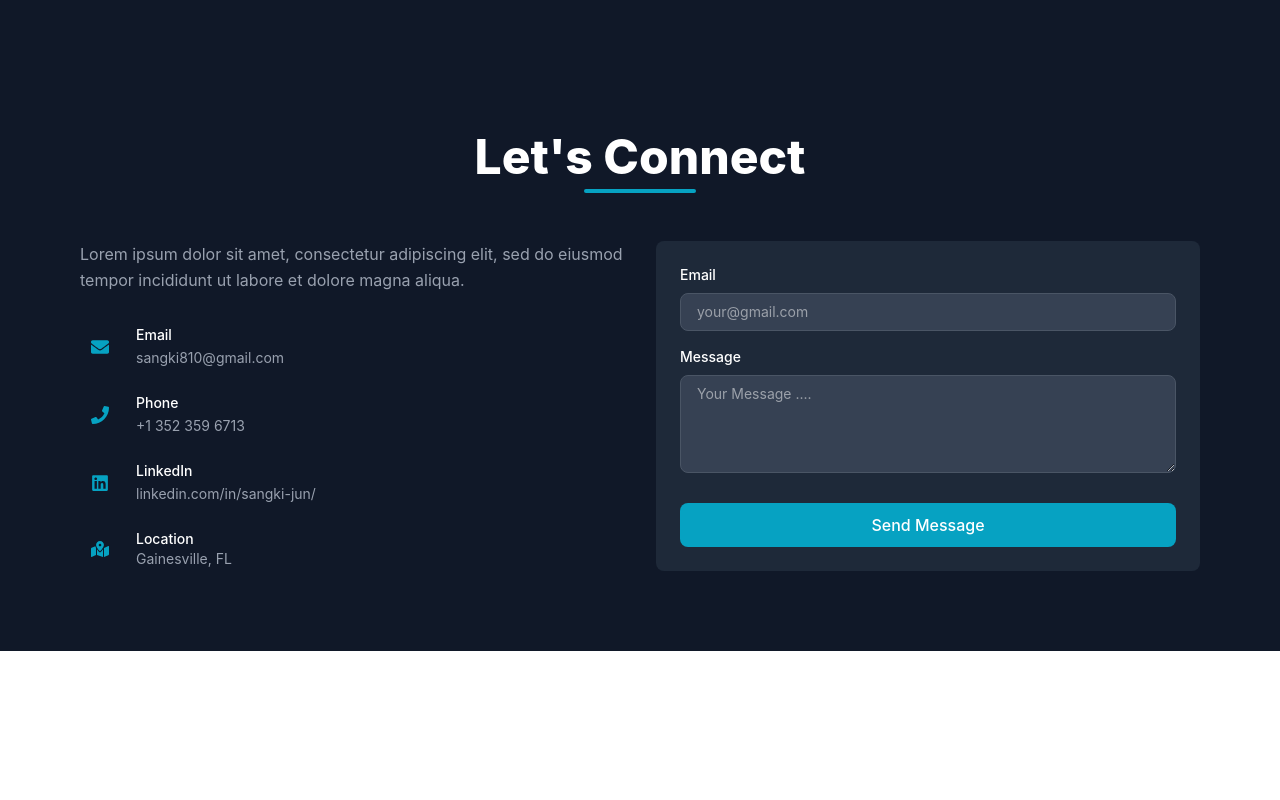
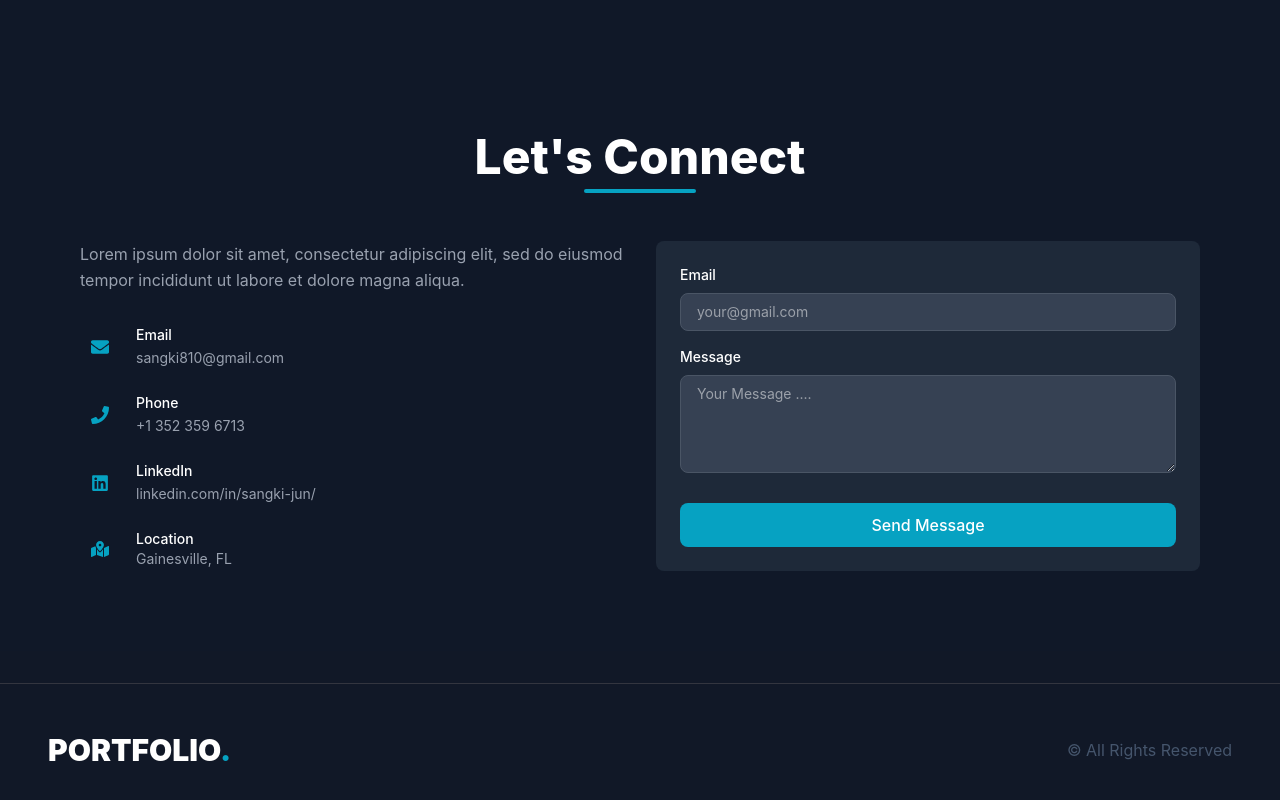
Before and after one commit to sangki810/React_Portfolio_V2, a React (Vite) app: page / in a window 1280 px wide. Shown: the part 4306-5106 px from the top of the page. Before the commit the page ends 4957 px from the top, so only its background shows below. Built offline with nearby package versions, Linux system fonts and the light colour scheme.

Commit message:
added footer

```diff
--- a/src/App.jsx
+++ b/src/App.jsx
@@ -1,14 +1,15 @@
-import React, { useEffect} from 'react'
-import AOS from 'aos'
-import 'aos/dist/aos.css'
-import Header from './components/Header'
-import HeroSection from './components/HeroSection'
-import Education from './components/Education'
-import Certificates from './components/Certificates'
-import AboutSection from './components/AboutSection'
-import Experience from './components/Experience'
-import Projects from './components/Projects'
-import ContactSection from './components/ContactSection'
+import React, { useEffect} from 'react';
+import AOS from 'aos';
+import 'aos/dist/aos.css';
+import Header from './components/Header';
+import HeroSection from './components/HeroSection';
+import Education from './components/Education';
+import Certificates from './components/Certificates';
+import AboutSection from './components/AboutSection';
+import Experience from './components/Experience';
+import Projects from './components/Projects';
+import ContactSection from './components/ContactSection';
+import Footer from './components/Footer';
 
 const app = () => {
   useEffect(() => {
@@ -28,8 +29,9 @@ const app = () => {
       <Experience />
       <Projects />
       <ContactSection />
+      <Footer />
     </div>
-  )
-}
+  );
+};
 
-export default app
+export default app;
--- /dev/null
+++ b/src/components/Footer.jsx
@@ -0,0 +1,20 @@
+import React from 'react';
+
+const Footer = () => {
+    return (
+        <footer className='mt-8 border-t z-10 border-t-[#33353F] border-l-transparent
+            border-r-transparent text-white'>
+            <div className='container p-4 md:p-12 justify-between flex flex-col md:flex-row
+                items-center'>
+                <div className='text-white text-2xl md:text-3xl font-black cursor-pointer gap-4 md:gap-0'>
+                    PORTFOLIO<span className='text-primary'>.</span>
+                </div>
+                <p className='text-slate-600 text-sm md:text-base'>
+                    &copy; All Rights Reserved
+                </p>
+            </div>
+        </footer>
+    );
+};
+
+export default Footer;
```
